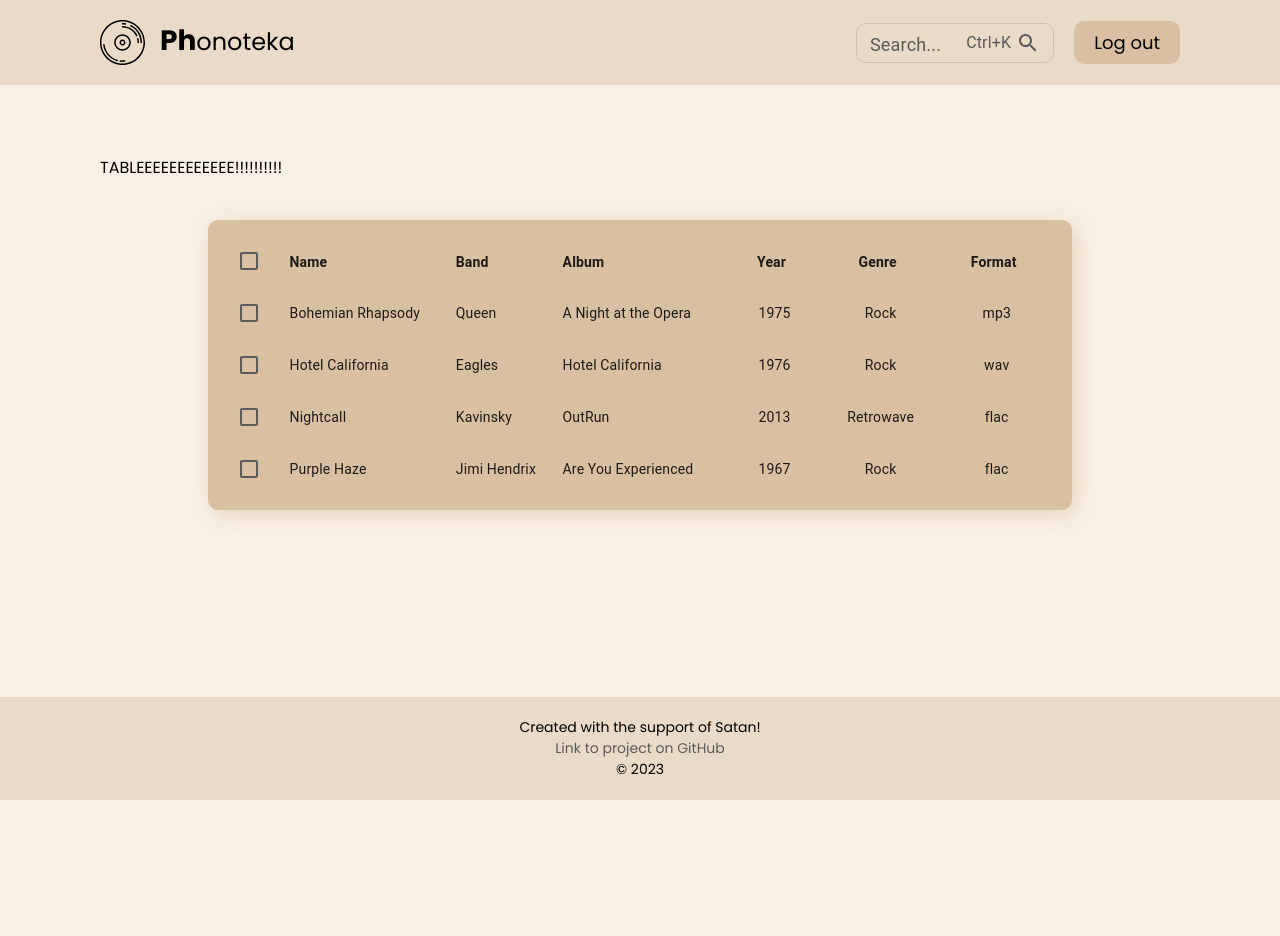
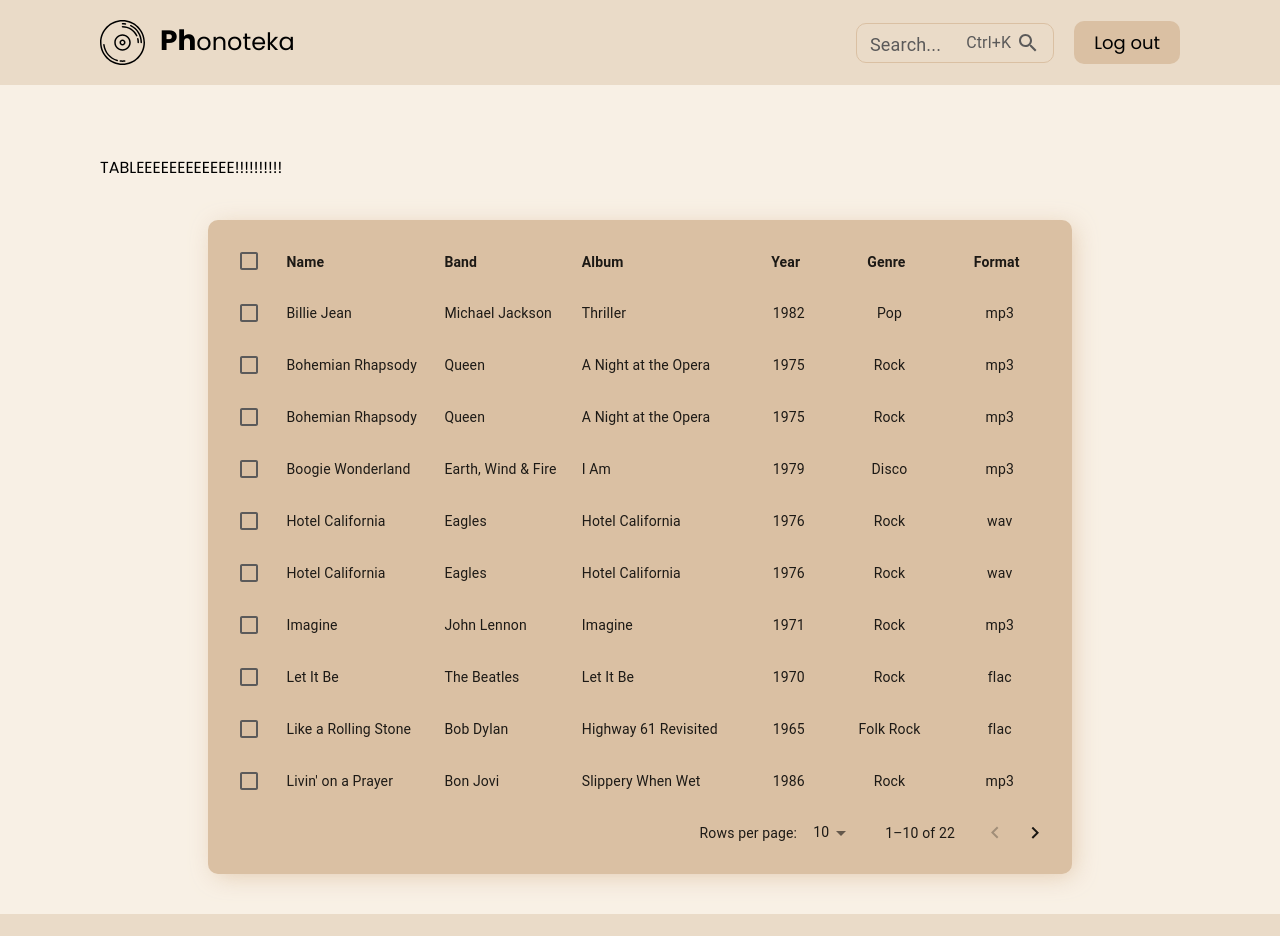
Before and after one commit to coderEverFirst/phonoteka, a React (Vite) app in the folder packages/client/: page / in a window 1280 px wide. Shown: the top 936 px of the page. Before the commit the page ends 800 px from the top, so only its background shows below. Built offline with nearby package versions, Linux system fonts and the light colour scheme.

Commit message:
added table pagination

```diff
--- a/packages/client/src/components/Header/Header.scss
+++ b/packages/client/src/components/Header/Header.scss
@@ -2,6 +2,7 @@
 
 .header_wrapper {
   position: fixed;
+  z-index: 10;
   width: 100%;
   background-color: $MAIN_LIGHTCREAM_COLOR;
 
--- a/packages/client/src/components/Table/MainTable.tsx
+++ b/packages/client/src/components/Table/MainTable.tsx
@@ -1,13 +1,13 @@
-import React, { useState } from 'react'
-import { Table } from '@mui/material'
+import React, { useState, useEffect } from 'react'
+import { Table, TablePagination } from '@mui/material'
 
 import TeableHeadContent from './TableHeadContent/TableHeadContent'
+import TableBodyContent from './TableBodyContent/TableBodyContent'
 
 import { ETableSort } from '../../variables/eNums'
 import { rowsData, IRowData } from '../../variables/testFetchData'
 
 import { MainTableContainer } from '../UI/MuiUI/MainTableContainer/MainTableContainer.styled'
-import TableBodyContent from './TableBodyContent/TableBodyContent'
 import { useMainTable } from './useMainTable'
 
 const MainTable = () => {
@@ -15,8 +15,12 @@ const MainTable = () => {
 
   const [orderDirection, setOrderDirection] = useState<ETableSort>(ETableSort.asc)
   const [valueToOrderBy, setValueToOrderBy] = useState<string>('name')
-  // const [page, setPage] = useState<number>(0)
-  // const [rowsPerPage, setRowsPerPage] = useState<number>(1)
+  const [page, setPage] = useState<number>(0)
+  const [rowsPerPage, setRowsPerPage] = useState(10)
+
+  const scrollUpWindow = useEffect(() => {
+    window.scrollTo({ top: 0, left: 0, behavior: 'smooth' })
+  }, [page, rowsPerPage])
 
   const handleRequestSort = (event: React.MouseEvent, property: string) => {
     const isAscending: boolean = valueToOrderBy === property && orderDirection === ETableSort.asc
@@ -24,10 +28,25 @@ const MainTable = () => {
     setOrderDirection(isAscending ? ETableSort.desc : ETableSort.asc)
   }
 
+  const handlePageChange = (event: React.MouseEvent, newPage: number) => {
+    setPage(newPage)
+    if (rowsData.length <= 20) {
+      scrollUpWindow
+    }
+  }
+
+  const handleRowsPerPageChange = (event: React.ChangeEvent) => {
+    setRowsPerPage(parseInt(event.target.value))
+    setPage(0)
+    if (rowsData.length <= 20) {
+      scrollUpWindow
+    }
+  }
+
   const tableRowData: IRowData[] = stableSort(
     rowsData,
     getComparator(orderDirection, valueToOrderBy),
-  )
+  ).slice(page * rowsPerPage, page * rowsPerPage + rowsPerPage)
 
   return (
     <>
@@ -40,6 +59,15 @@ const MainTable = () => {
           />
           <TableBodyContent tableRowData={tableRowData} />
         </Table>
+        <TablePagination
+          rowsPerPageOptions={[5, 10, 15, 20, rowsData.length]}
+          component="div"
+          count={rowsData.length}
+          rowsPerPage={rowsPerPage}
+          page={page}
+          onPageChange={handlePageChange}
+          onRowsPerPageChange={handleRowsPerPageChange}
+        />
       </MainTableContainer>
     </>
   )
--- a/packages/client/src/components/UI/MuiUI/MainTableContainer/MainTableContainer.styled.ts
+++ b/packages/client/src/components/UI/MuiUI/MainTableContainer/MainTableContainer.styled.ts
@@ -11,6 +11,7 @@ export const MainTableContainer = styled(TableContainer)({
     width: '80%',
     margin: '0 auto',
     marginTop: '40px',
+    marginBottom: '40px',
     padding: '15px',
     backgroundColor: MAIN_DARKCREAM_COLOR,
     borderRadius: '10px',
--- a/packages/client/src/variables/testFetchData.ts
+++ b/packages/client/src/variables/testFetchData.ts
@@ -9,6 +9,7 @@ export interface IRowData {
   image?: string
   description?: string
   urlVideo?: string
+  rating?: number
 }
 export const rowsData: IRowData[] = [
   {
@@ -61,4 +62,239 @@ export const rowsData: IRowData[] = [
     description: 'something text',
     urlVideo: '/',
   },
+
+  {
+    id: 4,
+    name: 'Imagine',
+    band: 'John Lennon',
+    album: 'Imagine',
+    year: '1971',
+    genre: 'Rock',
+    format: 'mp3',
+    image: '/',
+    description: 'A classic song by John Lennon.',
+    urlVideo: '/',
+    rating: 4.9,
+  },
+  {
+    id: 5,
+    name: 'Thriller',
+    band: 'Michael Jackson',
+    album: 'Thriller',
+    year: '1982',
+    genre: 'Pop',
+    format: 'mp3',
+    image: '/',
+    description: 'The iconic title track from the Thriller album.',
+    urlVideo: '/',
+    rating: 4.7,
+  },
+  {
+    id: 6,
+    name: 'Stairway to Heaven',
+    band: 'Led Zeppelin',
+    album: 'Led Zeppelin IV',
+    year: '1971',
+    genre: 'Rock',
+    format: 'flac',
+    image: '/',
+    description: 'One of the greatest rock songs ever recorded.',
+    urlVideo: '/',
+    rating: 4.9,
+  },
+  {
+    id: 7,
+    name: 'Billie Jean',
+    band: 'Michael Jackson',
+    album: 'Thriller',
+    year: '1982',
+    genre: 'Pop',
+    format: 'mp3',
+    image: '/',
+    description: "One of Michael Jackson's biggest hits.",
+    urlVideo: '/',
+    rating: 4.6,
+  },
+  {
+    id: 8,
+    name: 'Bohemian Rhapsody',
+    band: 'Queen',
+    album: 'A Night at the Opera',
+    year: '1975',
+    genre: 'Rock',
+    format: 'mp3',
+    image: '/',
+    description: 'A rock classic by Queen.',
+    urlVideo: '/',
+    rating: 4.9,
+  },
+  {
+    id: 9,
+    name: 'Purple Rain',
+    band: 'Prince',
+    album: 'Purple Rain',
+    year: '1984',
+    genre: 'Pop',
+    format: 'flac',
+    image: '/',
+    description: "An iconic song from Prince's Purple Rain album.",
+    urlVideo: '/',
+    rating: 4.8,
+  },
+  {
+    id: 10,
+    name: 'Hotel California',
+    band: 'Eagles',
+    album: 'Hotel California',
+    year: '1976',
+    genre: 'Rock',
+    format: 'wav',
+    image: '/',
+    description: 'A classic rock song by the Eagles.',
+    urlVideo: '/',
+    rating: 4.7,
+  },
+  {
+    id: 11,
+    name: 'Smells Like Teen Spirit',
+    band: 'Nirvana',
+    album: 'Nevermind',
+    year: '1991',
+    genre: 'Grunge',
+    format: 'mp3',
+    image: '/',
+    description: 'An iconic grunge anthem by Nirvana.',
+    urlVideo: '/',
+    rating: 4.9,
+  },
+  {
+    id: 12,
+    name: 'Boogie Wonderland',
+    band: 'Earth, Wind & Fire',
+    album: 'I Am',
+    year: '1979',
+    genre: 'Disco',
+    format: 'mp3',
+    image: '/',
+    description: 'A disco classic by Earth, Wind & Fire.',
+    urlVideo: '/',
+    rating: 4.7,
+  },
+  {
+    id: 13,
+    name: "Sweet Child o' Mine",
+    band: "Guns N' Roses",
+    album: 'Appetite for Destruction',
+    year: '1987',
+    genre: 'Rock',
+    format: 'flac',
+    image: '/',
+    description: "A rock ballad by Guns N' Roses.",
+    urlVideo: '/',
+    rating: 4.8,
+  },
+  {
+    id: 14,
+    name: 'Smooth',
+    band: 'Santana featuring Rob Thomas',
+    album: 'Supernatural',
+    year: '1999',
+    genre: 'Latin Rock',
+    format: 'mp3',
+    image: '/',
+    description: 'A collaboration between Santana and Rob Thomas.',
+    urlVideo: '/',
+    rating: 4.6,
+  },
+  {
+    id: 15,
+    name: 'Wonderwall',
+    band: 'Oasis',
+    album: "(What's the Story) Morning Glory?",
+    year: '1995',
+    genre: 'Rock',
+    format: 'mp3',
+    image: '/',
+    description: 'An iconic song by the British band Oasis.',
+    urlVideo: '/',
+    rating: 4.7,
+  },
+  {
+    id: 16,
+    name: 'Like a Rolling Stone',
+    band: 'Bob Dylan',
+    album: 'Highway 61 Revisited',
+    year: '1965',
+    genre: 'Folk Rock',
+    format: 'flac',
+    image: '/',
+    description: 'A classic folk rock song by Bob Dylan.',
+    urlVideo: '/',
+    rating: 4.8,
+  },
+  {
+    id: 17,
+    name: 'Shape of You',
+    band: 'Ed Sheeran',
+    album: '÷ (Divide)',
+    year: '2017',
+    genre: 'Pop',
+    format: 'mp3',
+    image: '/',
+    description: 'A popular pop song by Ed Sheeran.',
+    urlVideo: '/',
+    rating: 4.6,
+  },
+  {
+    id: 18,
+    name: "Livin' on a Prayer",
+    band: 'Bon Jovi',
+    album: 'Slippery When Wet',
+    year: '1986',
+    genre: 'Rock',
+    format: 'mp3',
+    image: '/',
+    description: 'A classic rock anthem by Bon Jovi.',
+    urlVideo: '/',
+    rating: 4.7,
+  },
+  {
+    id: 19,
+    name: 'Let It Be',
+    band: 'The Beatles',
+    album: 'Let It Be',
+    year: '1970',
+    genre: 'Rock',
+    format: 'flac',
+    image: '/',
+    description: 'An iconic song by The Beatles.',
+    urlVideo: '/',
+    rating: 4.8,
+  },
+  {
+    id: 20,
+    name: 'Smooth Operator',
+    band: 'Sade',
+    album: 'Diamond Life',
+    year: '1984',
+    genre: 'R&B',
+    format: 'mp3',
+    image: '/',
+    description: 'A smooth R&B hit by Sade.',
+    urlVideo: '/',
+    rating: 4.6,
+  },
+  {
+    id: 21,
+    name: 'Wonderful Tonight',
+    band: 'Eric Clapton',
+    album: 'Slowhand',
+    year: '1977',
+    genre: 'Rock',
+    format: 'mp3',
+    image: '/',
+    description: 'A classic rock ballad by Eric Clapton.',
+    urlVideo: '/',
+    rating: 4.7,
+  },
 ]
--- a/packages/client/src/variables/variables.ts
+++ b/packages/client/src/variables/variables.ts
@@ -11,13 +11,13 @@ export const MAIN_GRAY_COLOR = '#5b5a5a'
 export interface IRenderAuthLoginData {
   title: string
   inputs: {
-    id: string | number
+    id: number
     name: string
     type: string
     label: string
   }[]
   buttons: {
-    id: string
+    id: number
     name: string
     path?: string
     label: string
@@ -29,13 +29,13 @@ export const RENDER_AUTH_LOGIN_DATA: IRenderAuthLoginData = {
   title: 'LOGIN',
   inputs: [
     {
-      id: '1',
+      id: 1,
       name: 'login',
       type: 'text',
       label: 'Enter your login',
     },
     {
-      id: '2',
+      id: 2,
       name: 'password',
       type: 'password',
       label: 'Enter your password',
@@ -43,13 +43,13 @@ export const RENDER_AUTH_LOGIN_DATA: IRenderAuthLoginData = {
   ],
   buttons: [
     {
-      id: '1',
+      id: 1,
       name: 'login',
       path: '/', //go to main component
       label: 'login',
     },
     {
-      id: '2',
+      id: 2,
       name: 'sign up',
       path: '/sign-up',
       label: 'to sign up',
```
